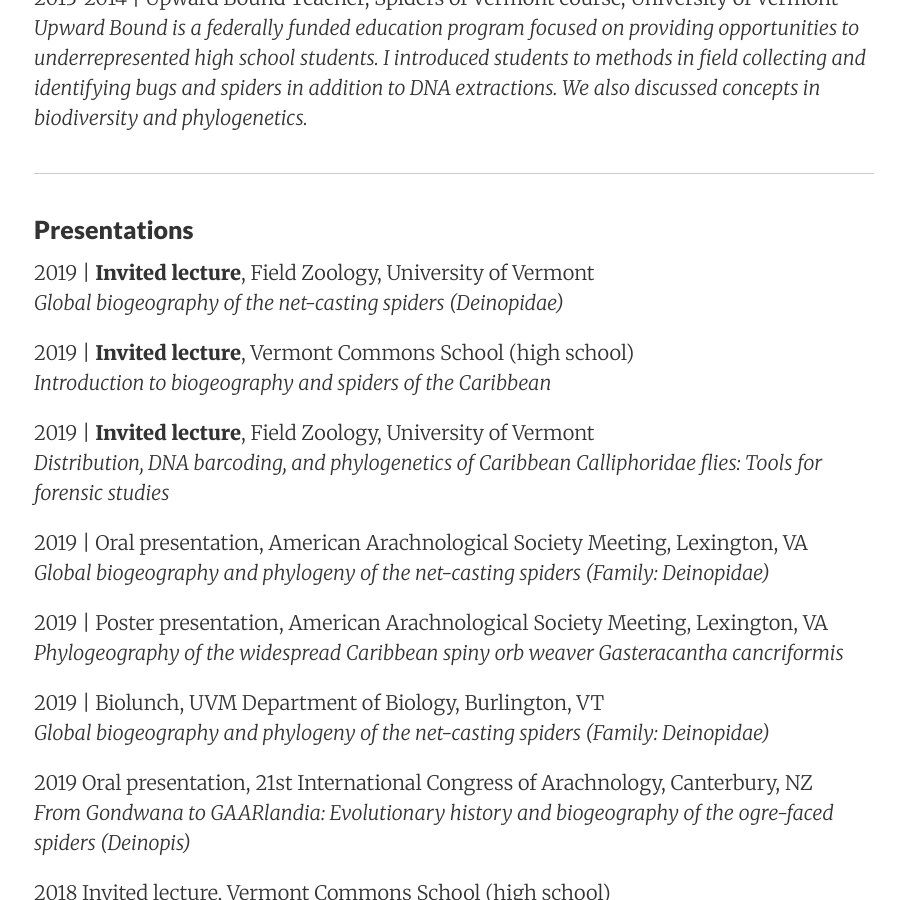
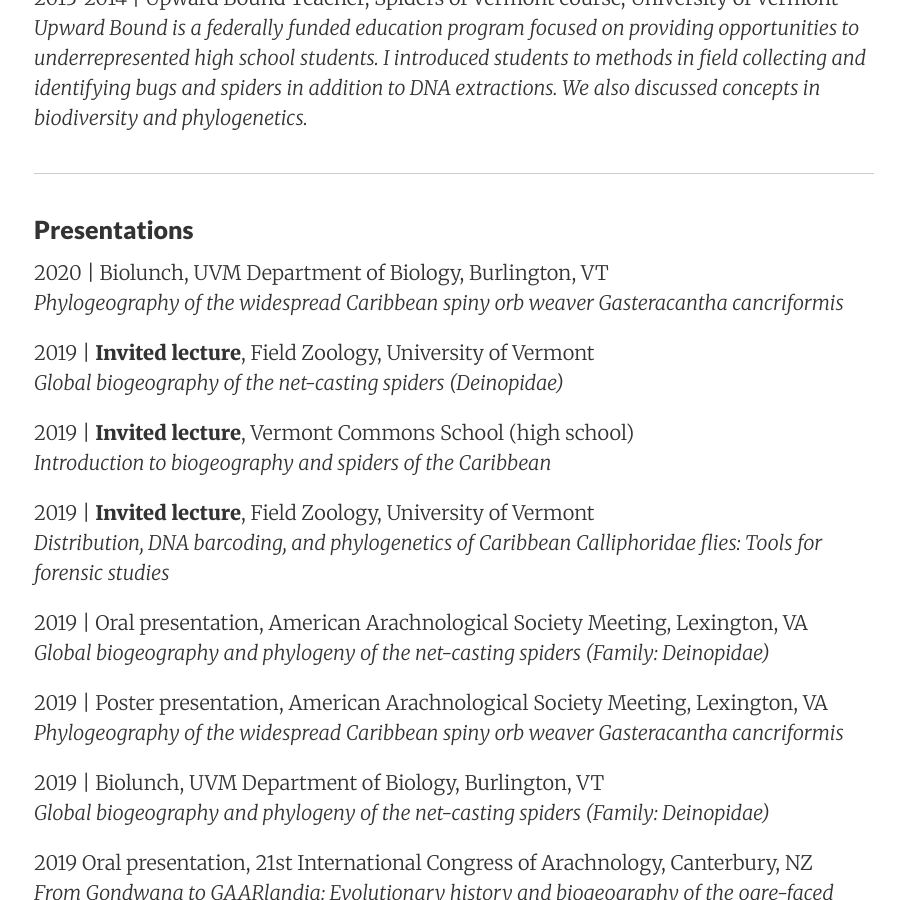
Before and after one commit to lchamberland/lchamberland.github.io, a Jekyll site: the page built from CV.md, in a window 1280 px wide and 900 px high, scrolled down 2488 px. Shown: the whole window, without its empty margins (186-1083 px from the left). Built offline with Jekyll 4.4.1, drawn with Linux system fonts in a browser that asks for light colours; our own code applies the rules of GitHub Pages for plain Markdown files.

Commit message:
Update CV.md

```diff
--- a/CV.md
+++ b/CV.md
@@ -41,6 +41,8 @@
 <br><i>Upward Bound is a federally funded education program focused on providing opportunities to underrepresented high school students. I introduced students to methods in field collecting and identifying bugs and spiders in addition to DNA extractions. We also discussed concepts in biodiversity and phylogenetics.</i></p>
 <hr />
 <h3>Presentations</h3>
+<p>2020 | Biolunch, UVM Department of Biology, Burlington, VT
+<br><i>Phylogeography of the widespread Caribbean spiny orb weaver Gasteracantha cancriformis</i></p>
 <p>2019 | <strong>Invited lecture</strong>, Field Zoology, University of Vermont
 <br><i>Global biogeography of the net-casting spiders (Deinopidae)</i></p>
 <p>2019 | <strong>Invited lecture</strong>, Vermont Commons School (high school)
```
